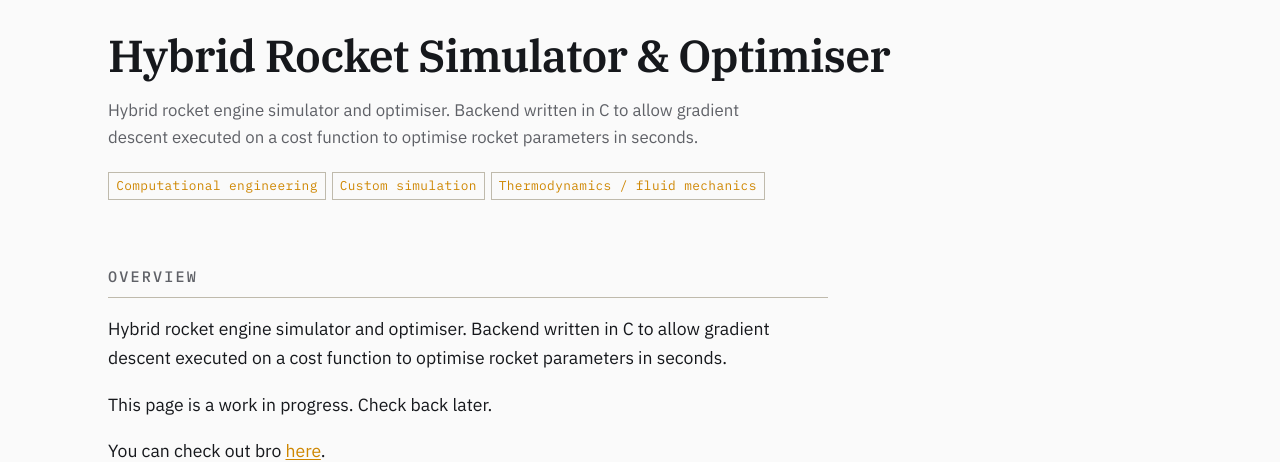
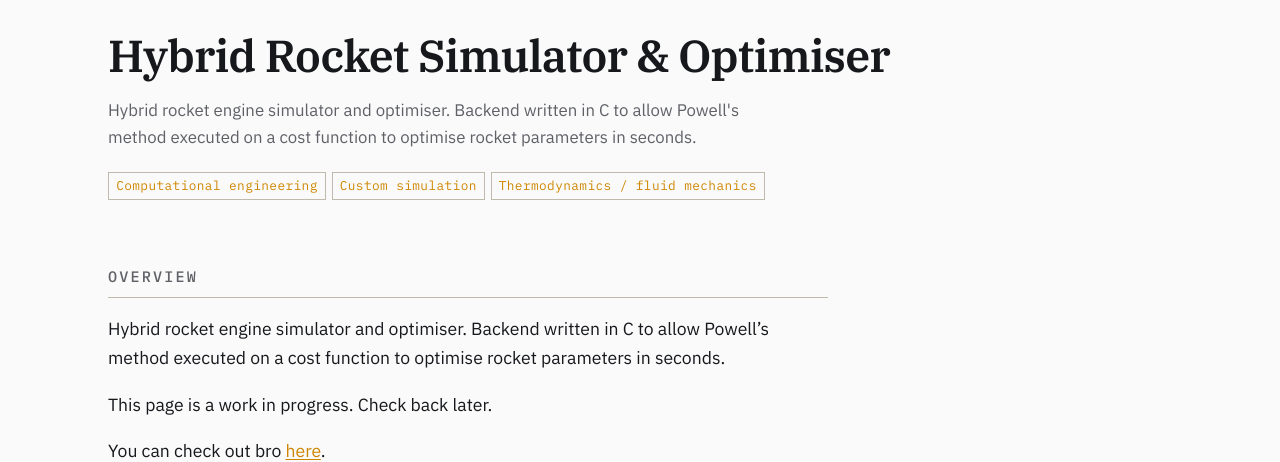
Before and after one commit to FrostyAceHook/FrostyAceHook.github.io, a Jekyll site: the page built from _projects/bro.md, in a window 1280 px wide and 900 px high, scrolled down 591 px. Shown: the part 161-623 px from the top of the window. Built offline with Jekyll 4.4.1, drawn with Linux system fonts in a browser that asks for light colours.

Commit message:
corrected grad descent -> powells

```diff
--- a/_projects/bro.md
+++ b/_projects/bro.md
@@ -1,6 +1,6 @@
 ---
 title: Hybrid Rocket Simulator & Optimiser
-hook: Hybrid rocket engine simulator and optimiser. Backend written in C to allow gradient descent executed on a cost function to optimise rocket parameters in seconds.
+hook: Hybrid rocket engine simulator and optimiser. Backend written in C to allow Powell's method executed on a cost function to optimise rocket parameters in seconds.
 order: 3
 banner: /assets/projects/bro/bro.png
 banner_alt: BRO running
@@ -12,7 +12,7 @@ skills:
 
 ## Overview
 
-Hybrid rocket engine simulator and optimiser. Backend written in C to allow gradient descent executed on a cost function to optimise rocket parameters in seconds.
+Hybrid rocket engine simulator and optimiser. Backend written in C to allow Powell's method executed on a cost function to optimise rocket parameters in seconds.
 
 This page is a work in progress. Check back later.
 
```
